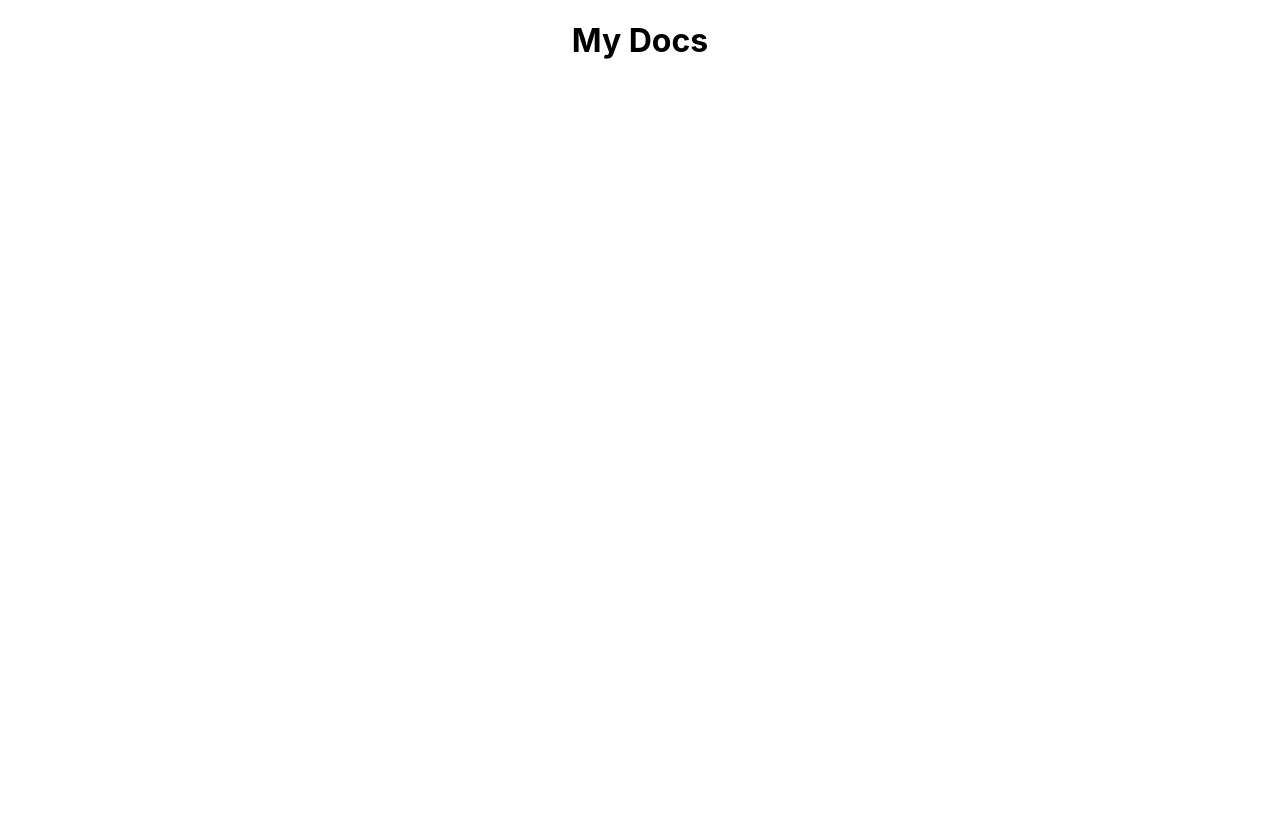
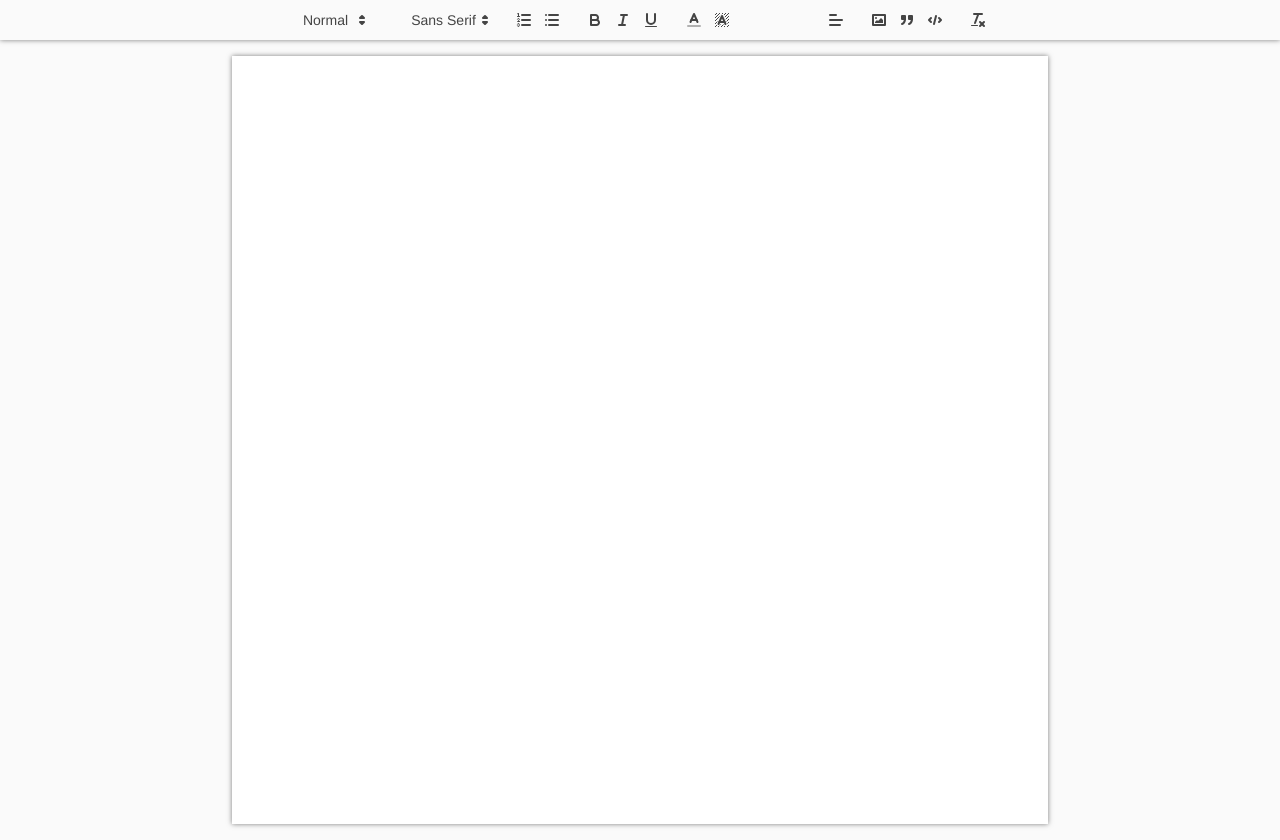
Before and after one commit to aakritsubedi/docs, a React (Create React App) app in the folder client/: page / in a window 1280 px wide. Before the commit the page ends 800 px from the top, so only its background shows below. Built offline with nearby package versions, Linux system fonts and the light colour scheme.

Commit message:
Client: Used Quill editor to display like docs

```diff
--- a/client/package.json
+++ b/client/package.json
@@ -6,6 +6,7 @@
     "@testing-library/jest-dom": "^5.11.4",
     "@testing-library/react": "^11.1.0",
     "@testing-library/user-event": "^12.1.10",
+    "quill": "^1.3.7",
     "react": "^17.0.2",
     "react-dom": "^17.0.2",
     "react-scripts": "4.0.3",
--- a/client/src/App.js
+++ b/client/src/App.js
@@ -1,9 +1,11 @@
+import TextEditor from 'components/TextEditor';
+
 import 'assets/css/App.css';
 
 function App() {
   return (
     <div className="App">
-      <h1>My Docs</h1>
+      <TextEditor />
     </div>
   );
 }
--- a/client/src/assets/css/index.css
+++ b/client/src/assets/css/index.css
@@ -1,13 +1,58 @@
+*::before,
+*::after {
+  box-sizing: border-box;
+}
+
 body {
   margin: 0;
-  font-family: -apple-system, BlinkMacSystemFont, 'Segoe UI', 'Roboto', 'Oxygen',
-    'Ubuntu', 'Cantarell', 'Fira Sans', 'Droid Sans', 'Helvetica Neue',
-    sans-serif;
-  -webkit-font-smoothing: antialiased;
-  -moz-osx-font-smoothing: grayscale;
+  background-color: #fafafa;
 }
 
-code {
-  font-family: source-code-pro, Menlo, Monaco, Consolas, 'Courier New',
-    monospace;
+.editor .ql-editor {
+  width: 8.5in;
+  margin: 1rem;
+  padding: 1in;
+  min-height: 8in;
+  background-color: #fff;
+  box-shadow: 0 0 5px 0 rgba(0, 0, 0, 0.5);
 }
+
+.editor .ql-container.ql-snow {
+  display: flex;
+  border: none !important;
+  justify-content: center;
+}
+
+.editor .ql-toolbar.ql-snow {
+  top: 0;
+  z-index: 1;
+  border: none;
+  display: flex;
+  position: sticky;
+  justify-content: center;
+  background-color: #fafafa;
+  box-shadow: 0 0 5px 0 rgba(0, 0, 0, 0.5);
+}
+
+@page {
+  margin: 1in;
+}
+
+@media print {
+  body {
+    background: none;
+  }
+
+  .editor .ql-editor {
+    width: 6.5in;
+    height: 9in;
+    padding: 0;
+    margin: 0;
+    box-shadow: none;
+    align-self: flex-start;
+  }
+
+  .editor .ql-toolbar.ql-snow {
+    display: none;
+  }
+}
--- /dev/null
+++ b/client/src/components/TextEditor.js
@@ -0,0 +1,32 @@
+import React, { useCallback } from 'react';
+
+import Quill from 'quill';
+
+import 'quill/dist/quill.snow.css';
+
+const TOOLBAR_OPTIONS = [
+  [{ header: [1, 2, 3, 4, 5, 6, false] }],
+  [{ font: [] }],
+  [{ list: 'ordered' }, { list: 'bullet' }],
+  ['bold', 'italic', 'underline'],
+  [{ color: [] }, { background: [] }],
+  [{ scripts: 'sub' }, { scripts: 'super' }],
+  [{ align: [] }],
+  ['image', 'blockquote', 'code-block'],
+  ['clean'],
+];
+
+const TextEditor = () => {
+  const wrapperRef = useCallback((wrapper) => {
+    if (wrapper == null) return;
+
+    wrapper.innerHTML = '';
+    const editor = document.createElement('div');
+    wrapper.append(editor);
+    new Quill(editor, { theme: 'snow', modules: { toolbar: TOOLBAR_OPTIONS } });
+  }, []);
+
+  return <div className="editor" ref={wrapperRef}></div>;
+};
+
+export default TextEditor;
```
Also changed, not shown: 1 other file (tests, documents, lock files or other folders).
